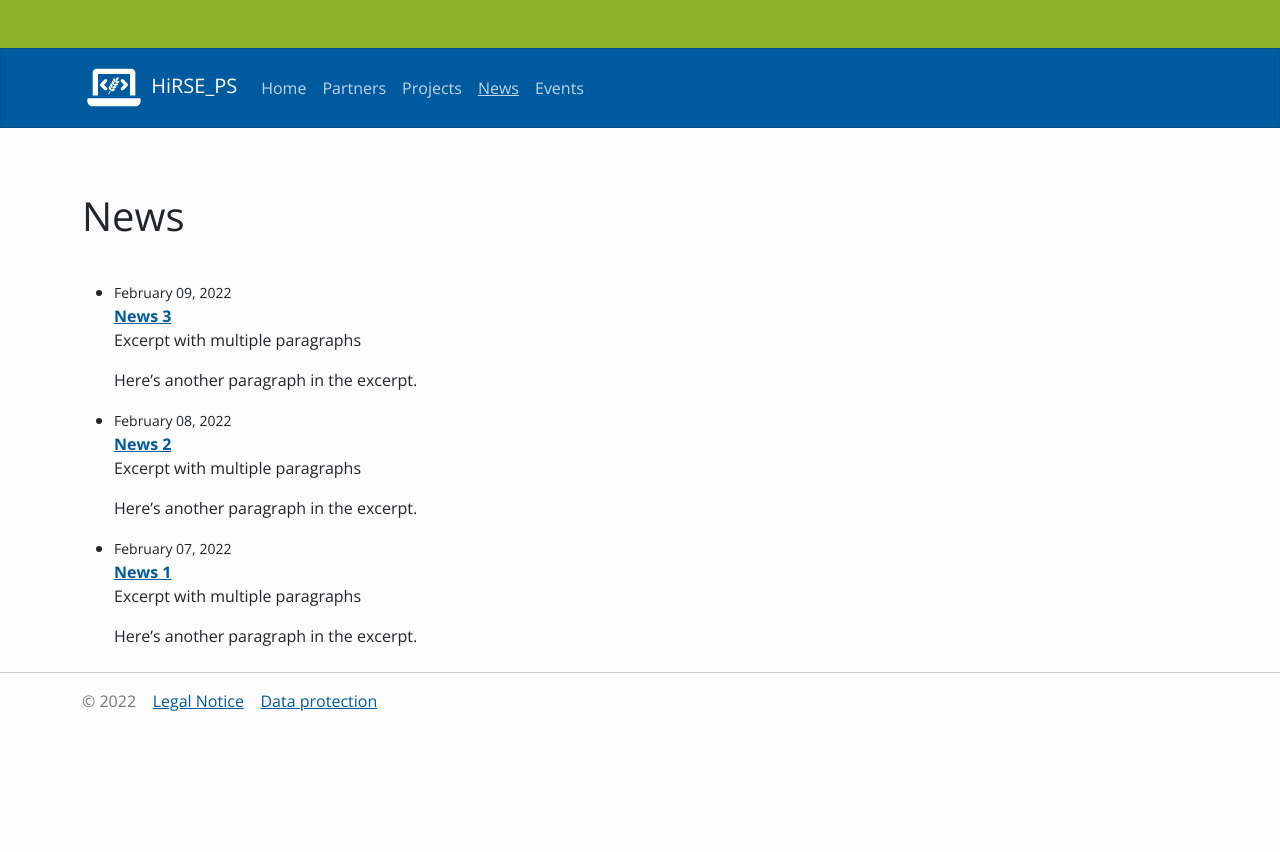
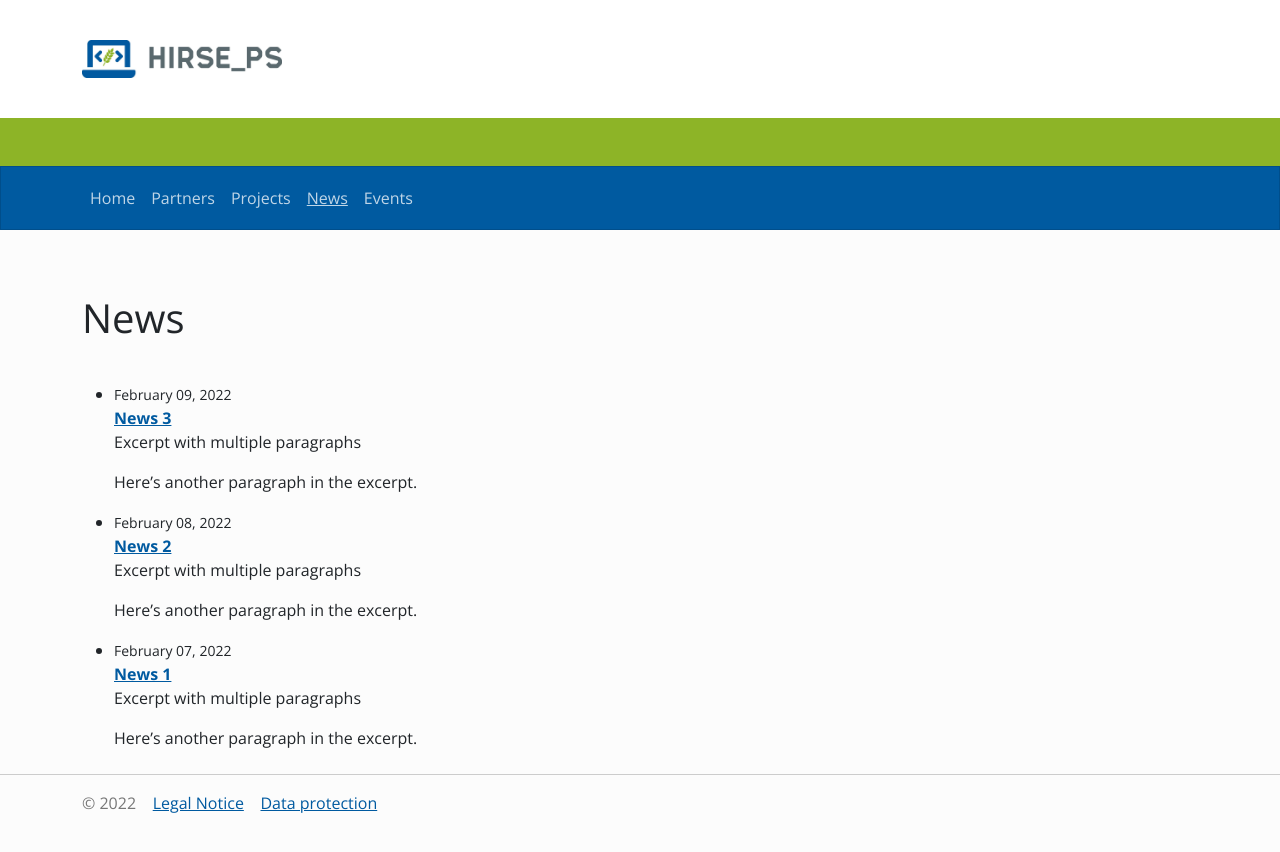
Before and after one commit to Helmholtz-HiRSE/helmholtz-hirse.github.io, a Jekyll site: the page built from news.md, in a window 1280 px wide. Shown: the top 852 px of the page. Built offline with Jekyll 4.4.1, drawn with Linux system fonts in a browser that asks for light colours; nearby versions of some CDN libraries.

Commit message:
Added logo to every page

```diff
--- a/_includes/jumbotron.html
+++ b/_includes/jumbotron.html
@@ -1,7 +1,5 @@
 <div class="jumbotron jumbotron-fluid py-4">
     <div class="container">
         <img src="{{ "/assets/hirse_ps.jpg" | relative_url }}" width="480" alt="Logo of the Helmholtz Platform for Research Software Engineering">
-        <p class="col-md-8 fs-4"">Helmholtz Platform for Research Software Engineering</p>
-        <p class="col-md-8 fs-4"">Preparatory Study</p>
     </div>
 </div>
--- /dev/null
+++ b/_includes/jumbotron_small.html
@@ -0,0 +1,5 @@
+<div class="jumbotron jumbotron-fluid py-4 hirse-jumbotron-small">
+    <div class="container">
+        <img src="{{ "/assets/hirse_ps.jpg" | relative_url }}" width="200" alt="Logo of the Helmholtz Platform for Research Software Engineering">
+    </div>
+</div>
--- a/_includes/navbar.html
+++ b/_includes/navbar.html
@@ -1,9 +1,5 @@
 <nav class="navbar navbar-expand-lg navbar-dark bg-primary">
 <div class="container">
-  <a class="navbar-brand" href="{{ site.baseurl }}/">
-    <img src="{{ "/assets/hirse_ps_sign.svg"  | relative_url }}" alt="" style="width: 3.2em;">
-
-    HiRSE_PS</a>
   <button class="navbar-toggler" type="button" data-toggle="collapse" data-target="#navbarNavAltMarkup" aria-controls="navbarNavAltMarkup" aria-expanded="false" aria-label="Toggle navigation">
     <span class="navbar-toggler-icon"></span>
   </button>
--- a/_layouts/news.html
+++ b/_layouts/news.html
@@ -8,7 +8,7 @@
     <link rel="icon" type="image/png"  href="{{ "/assets/favicon.ico" | relative_url }}">
   </head>
   <body>
-    <div class="jumbotron"></div>
+    {% include jumbotron_small.html %}
     {% include navbar.html %}
     <main>
     <div class="container">
--- a/_layouts/partners.html
+++ b/_layouts/partners.html
@@ -8,7 +8,7 @@
     <link rel="icon" type="image/png"  href="{{ "/assets/favicon.ico" | relative_url }}">
   </head>
   <body>
-    <div class="jumbotron"></div>
+    {% include jumbotron_small.html %}
     {% include navbar.html %}
     <main>
 
--- a/_layouts/project.html
+++ b/_layouts/project.html
@@ -11,7 +11,7 @@
     {% endif %}
   </head>
   <body>
-    <div class="jumbotron"></div>
+    {% include jumbotron_small.html %}
     {% include navbar.html %}
     <main>
     <div class="container">
--- a/assets/css/main.scss
+++ b/assets/css/main.scss
@@ -23,10 +23,13 @@
 }
 .jumbotron .container {
     padding-bottom: 3em;
+    padding-top: 3em;
 }
-.jumbotron .container img {
-    margin: 1em 0 3em 0;
+.hirse-jumbotron-small .container {
+    padding-bottom: 1em;
+    padding-top: 1em;
 }
+
 h1 {
     margin-bottom: 1em;
 }
```
